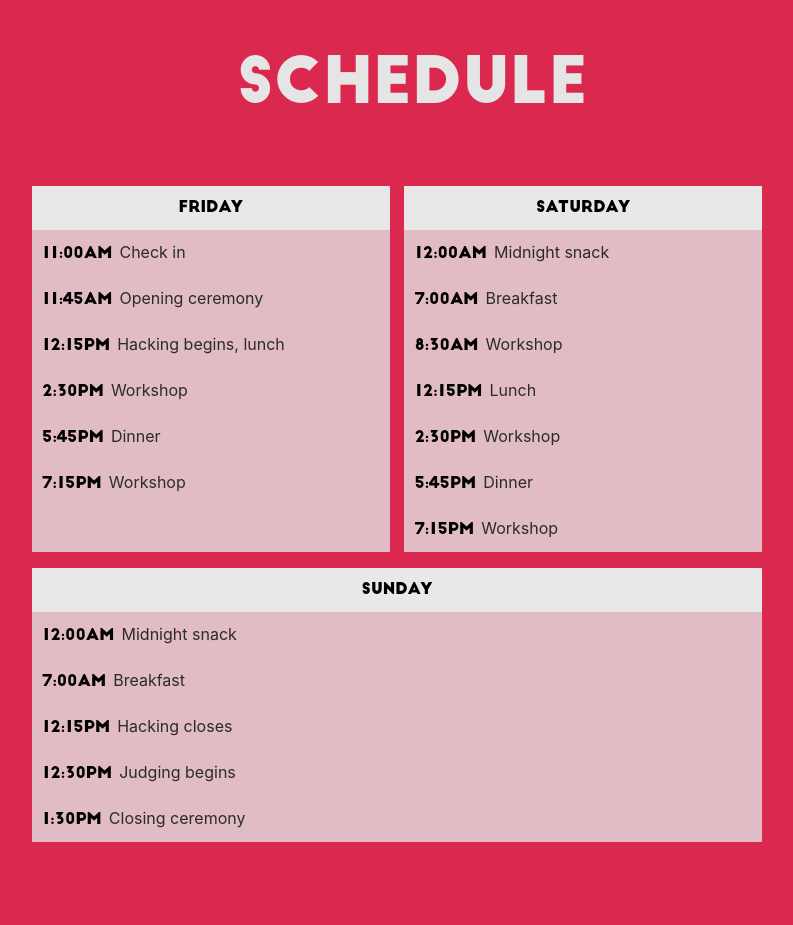
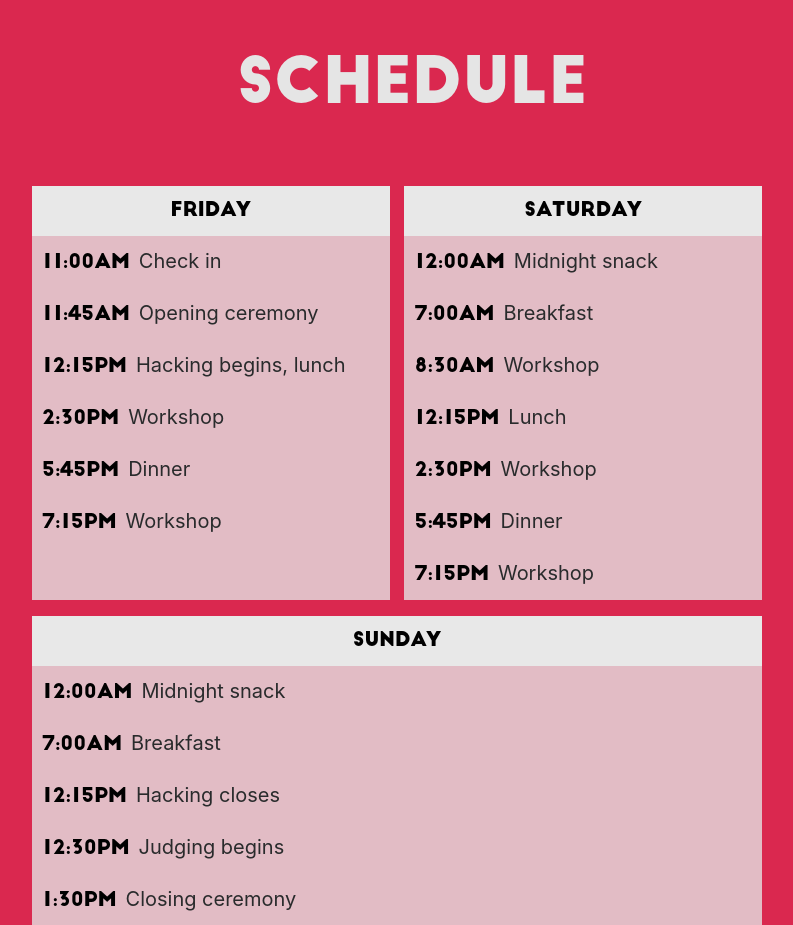
Before and after one commit to bsforza70/hacksaintlouis, a PHP site: page / in a window 1280 px wide. Shown: the part 5240-6165 px from the top of the page, without its empty margins (228-1021 px from the left). Run offline with PHP 8.4, Linux system fonts and the light colour scheme; some libraries are stand-ins or nearby versions; some web fonts are replaced.

Commit message:
schedule text a little bigger

```diff
--- a/css/stylesheet.css
+++ b/css/stylesheet.css
@@ -306,6 +306,7 @@
 }
 #scheduleContainer .scheduleListContainer .scheduleListItem {
 	padding: 10px;
+	font-size: 1.25em;
 	width: 100%;
 	text-align: left;
 }
```
